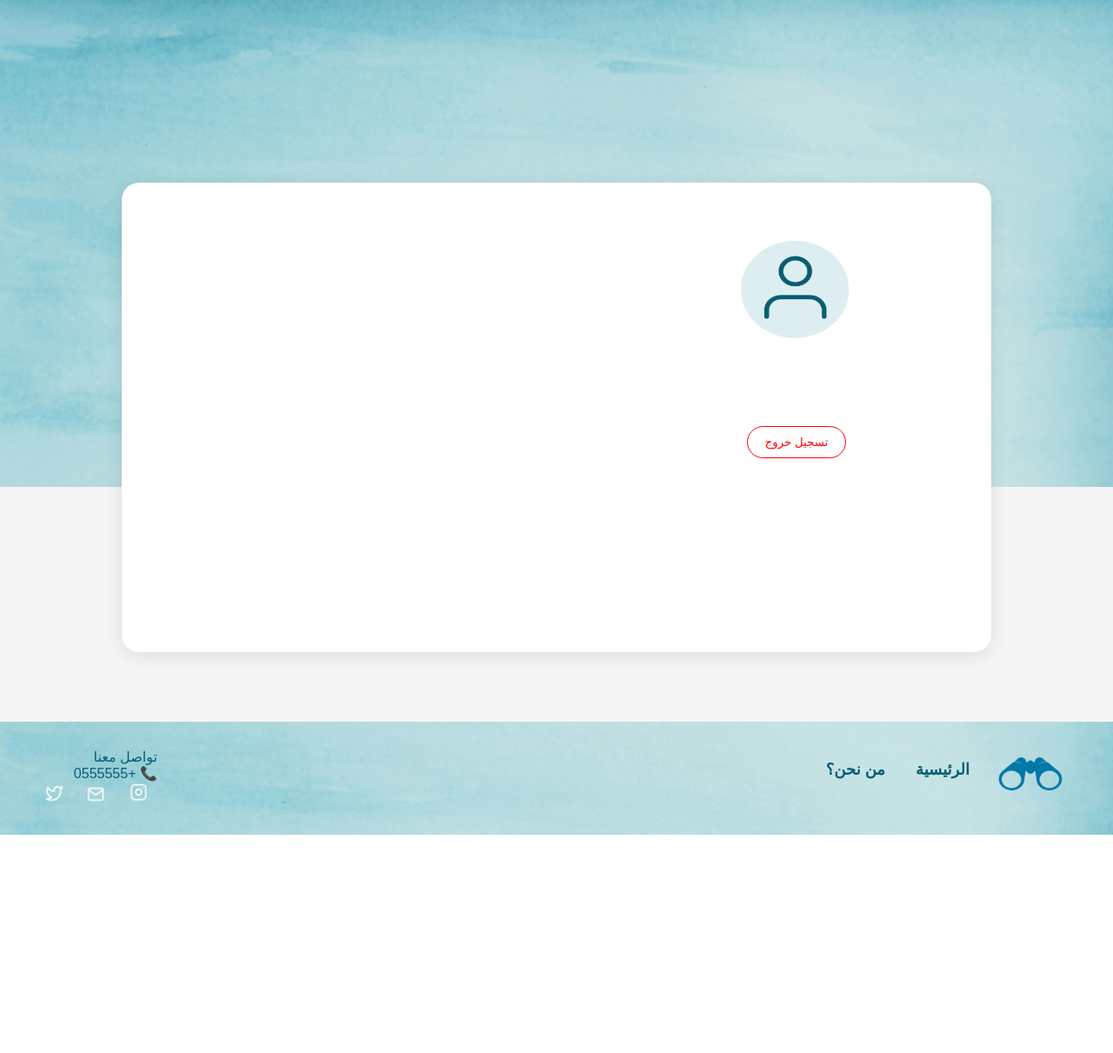
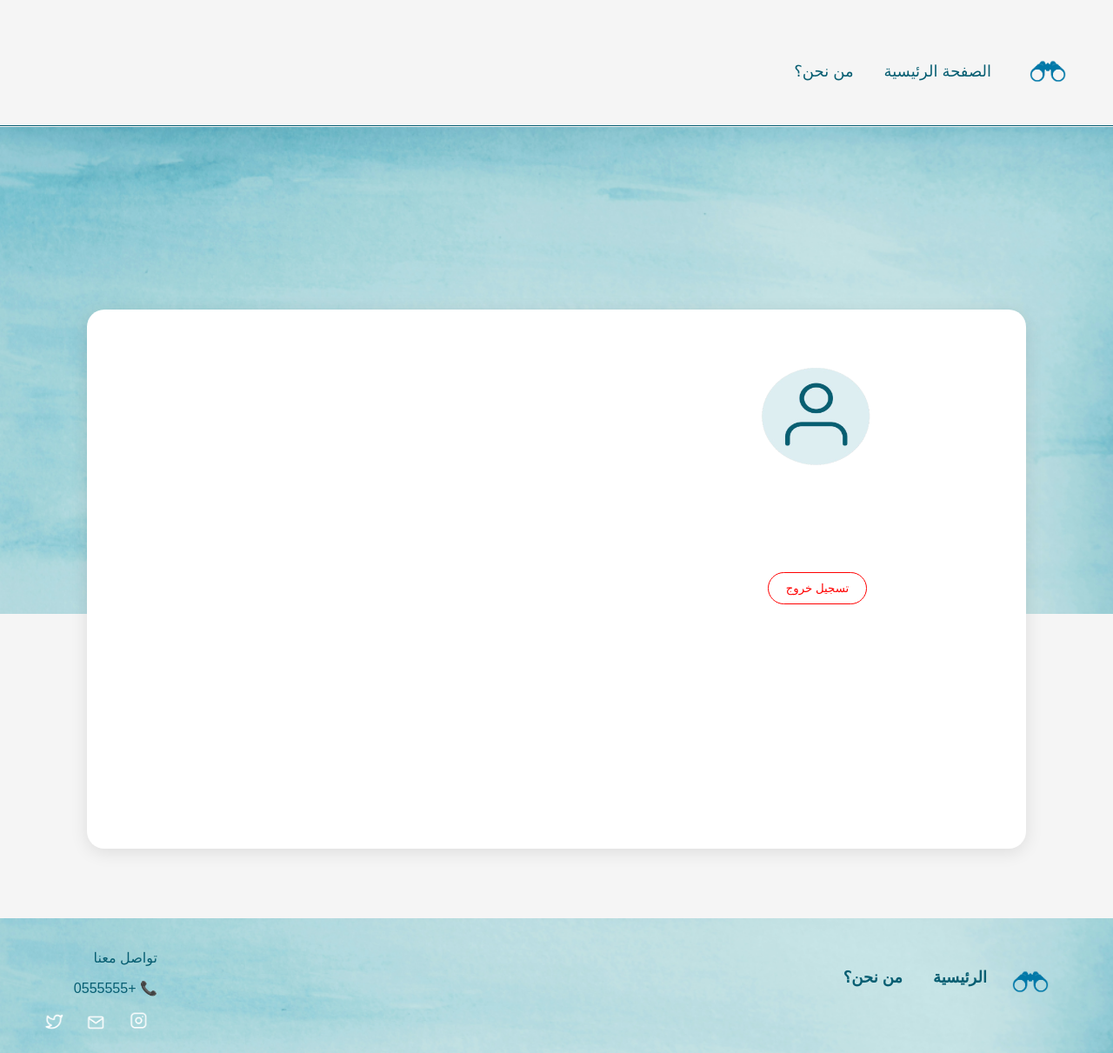
Before and after one commit to whaletaif/Data-Scraping, a Flask app: page /settings in a window 1280 px wide. Shown: the whole page at 87% size. Before the commit the page ends 960 px from the top, so only its background shows below. Run offline with Flask 3, Linux system fonts and the light colour scheme; some libraries are stand-ins or nearby versions.

Commit message:
try button check the user looged in + fixed som UI bug + added header in setting page

```diff
--- a/Data Scraping/static/footer.css
+++ b/Data Scraping/static/footer.css
@@ -10,8 +10,8 @@
 }
 
 .logo-icon-footer {
-  width: 90px;
-  height: 80px;
+  height: 50px;
+  width: 50px;
   margin-right: 10px;
 }
 
--- a/Data Scraping/static/scraper.css
+++ b/Data Scraping/static/scraper.css
@@ -366,10 +366,7 @@
 
 }
 
-.line {
-    border-bottom: 2px solid #075E72;
-    width: 100%;
-}
+
 .counter button {
     background-color: #f9f9f9;
     border: none;
--- a/Data Scraping/static/setting.css
+++ b/Data Scraping/static/setting.css
@@ -1,9 +1,3 @@
-* {
-    margin: 0;
-    padding: 0;
-    box-sizing: border-box;
-  }
-
 body {
     margin: 0;
     font-family: 'Arial', sans-serif;
--- a/Data Scraping/templates/setting.html
+++ b/Data Scraping/templates/setting.html
@@ -4,6 +4,8 @@
   <meta charset="UTF-8">
   <title>صفحة المستخدم</title>
   <link rel="stylesheet" type="text/css" href="{{ url_for('static', filename='setting.css') }}">
+  <link rel="stylesheet" href="{{ url_for('static', filename='header.css') }}">
+
   <style>
     .hidden {
       visibility: hidden;
@@ -13,6 +15,8 @@
 <body>
 
   <main>
+      {% include 'header1.html' %}
+
     <div class="background-img"></div>
     <div class="white-box-wrapper">
       <div class="content-box">
@@ -39,5 +43,6 @@
 
   {% include 'footer.html' %}
   <script type="module" src="{{ url_for('static', filename='setting.js') }}"></script>
+  <script type="module" src="{{ url_for('static', filename='header1.js') }}"></script>
 </body>
 </html>
```
Also changed, not shown: Data Scraping/static/info.js (+28 -6 lines), Data Scraping/templates/info.html (+6 -2 lines).
